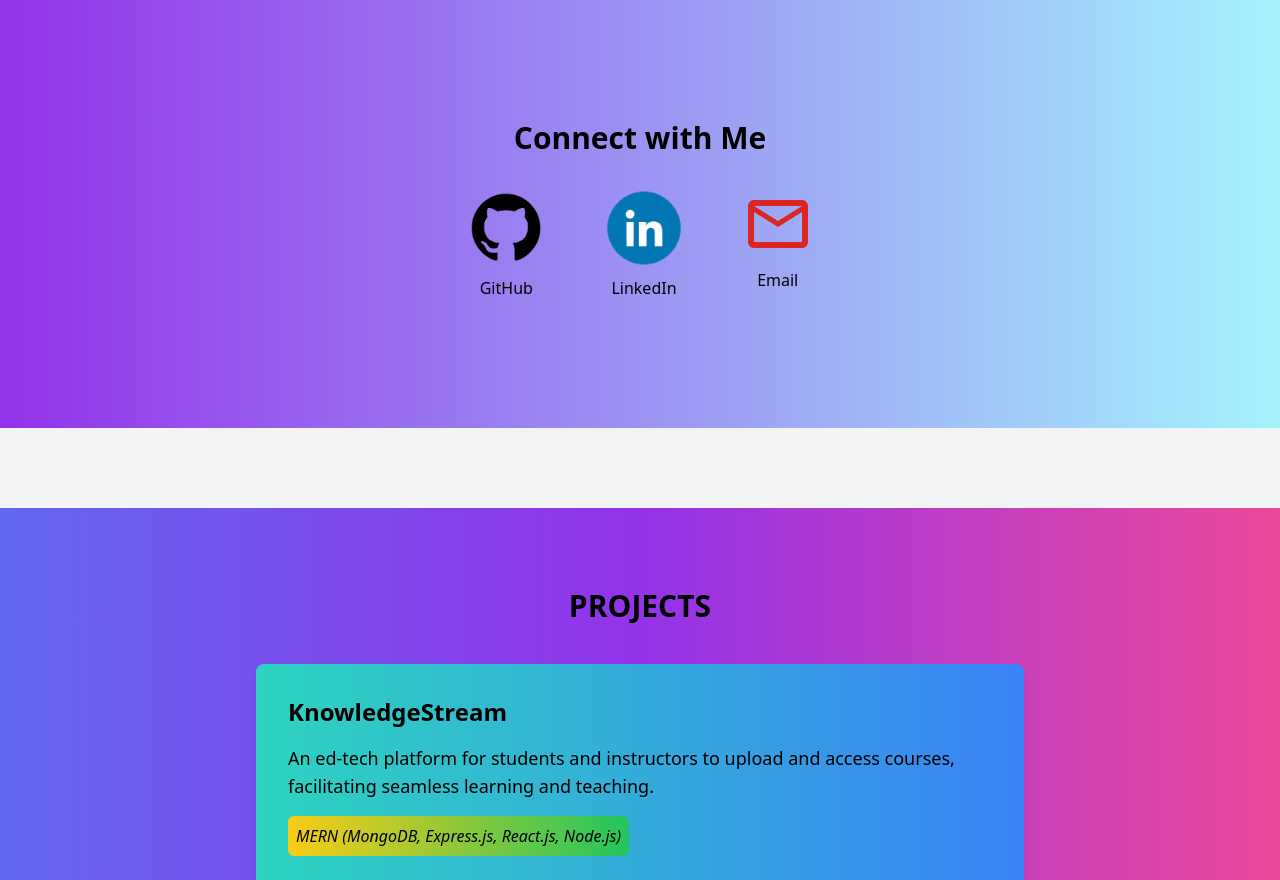
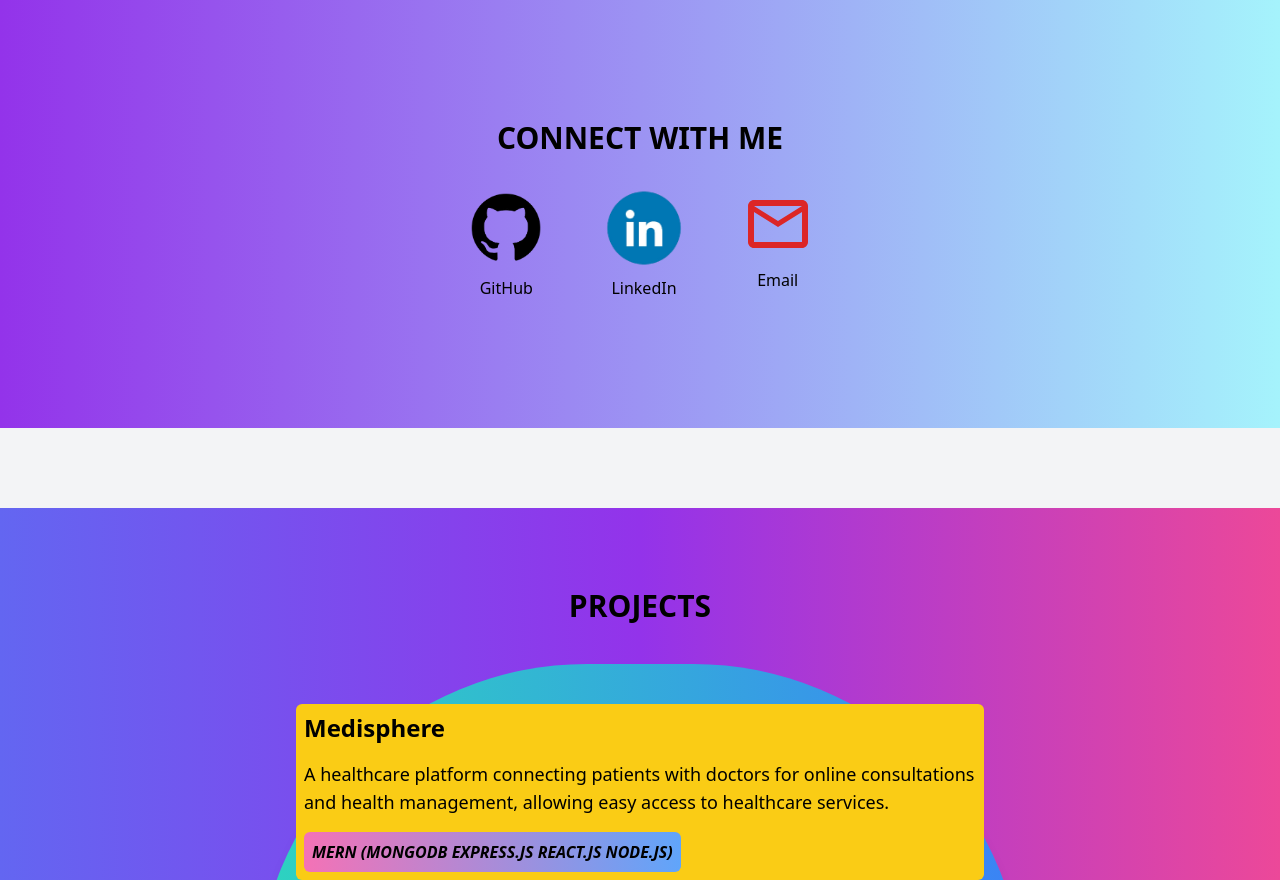
Before and after one commit to prabhjeet13/singh13, a React (Create React App) app: page / in a window 1280 px wide. Shown: the part 1920-2800 px from the top of the page. Built offline with nearby package versions, Linux system fonts and the light colour scheme.

Commit message:
complete

```diff
--- a/package.json
+++ b/package.json
@@ -10,6 +10,7 @@
     "react": "^18.3.1",
     "react-dom": "^18.3.1",
     "react-icons": "^5.4.0",
+    "react-router-dom": "^7.1.3",
     "react-scripts": "5.0.1",
     "react-scroll": "^1.9.0",
     "react-spring": "^9.7.5",
--- a/src/App.js
+++ b/src/App.js
@@ -35,7 +35,7 @@ const App = () => {
         <section id="about" className="py-20 bg-gray-100">
            <About/>
         </section>
-        <section id="about" className="py-20 bg-gray-100">
+        <section id="contact" className="py-20 bg-gray-100">
            <Contact/>
         </section>
         <section id = "projects">
--- a/src/components/About.js
+++ b/src/components/About.js
@@ -1,8 +1,9 @@
 import React from "react";
 import psg  from '../images/psg.png'
+import prabhjeet_singh_gambhir from '../images/Prabhjeet_Singh_Gambhir_Resume.pdf';
 function About() {
   return (
-    <section className="flex flex-col items-center justify-center h-screen bg-gray-900 text-white">
+    <div className="flex flex-col items-center justify-center h-screen bg-gray-900 text-white">
       <div className="w-48 h-48 mb-6">
         <img
           src= {psg}
@@ -14,13 +15,14 @@ function About() {
       <p className="text-center text-xl px-4 md:px-8 max-w-2xl leading-relaxed">
         Passionate software developer with experience in MERN stack.
         I have worked on various projects such as Online Judge and Ed-tech and Medisphere platforms and many more to go.
+
       </p>
-      <a href="./images/prabhjeet_singh_gambhir_resume.pdf" download = "prabhjeet_singh_gambhir_resume.pdf">
+      <a href= {prabhjeet_singh_gambhir} download={"Prabhjeet_Singh_Resume.pdf"} >
         <button className="mt-6 bg-yellow-500 text-gray-900 py-3 px-6 rounded-lg shadow-lg hover:bg-yellow-400 hover:scale-90 transition-all duration-300">
           Download Resume
         </button>
       </a>
-    </section>
+    </div>
   );
 }
 
--- a/src/components/Contact.js
+++ b/src/components/Contact.js
@@ -7,9 +7,9 @@ import github from '../images/github.png';
 import { MdOutlineMailOutline } from "react-icons/md";
 const Contact = () => {
   return (
-    <section id="contact" className="p-32 bg-gradient-to-r from-purple-600 to-cyan-200">
+    <div id="contact" className="p-32 bg-gradient-to-r from-purple-600 to-cyan-200">
       <div className="container mx-auto px-4 text-center">
-        <h2 className="text-3xl font-bold mb-8">Connect with Me</h2>
+        <h2 className="text-3xl font-bold mb-8 uppercase">Connect with Me</h2>
         <div className="flex justify-center space-x-6">
           <a
             href="https://github.com/prabhjeet13"
@@ -41,7 +41,7 @@ const Contact = () => {
           </a>
         </div>
       </div>
-    </section>
+    </div>
   );
 };
 
--- a/src/components/Header.js
+++ b/src/components/Header.js
@@ -1,12 +1,14 @@
 import React from 'react';
-
+import { Link } from 'react-router-dom';
 const Header = () => {
   return (
     <header className="sticky top-0 bg-blue-600 shadow-lg z-50">
       <div className="max-w-7xl mx-auto flex justify-between items-center p-5">
-        <div className="text-white text-2xl font-bold">
-          Singh.
-        </div>
+        <Link to = '/'>
+            <div className="text-white text-2xl font-bold cursor-pointer">
+              Singh.
+            </div>
+        </Link>
         <nav>
           <ul className="flex space-x-5 text-white">
             <li>
--- a/src/components/Projects.js
+++ b/src/components/Projects.js
@@ -4,29 +4,10 @@ import { FaGithub, FaLink } from "react-icons/fa"; // Import icons from react-ic
 const Projects = () => {
   const projects = [
     {
-      name: "KnowledgeStream",
-      description: "An ed-tech platform for students and instructors to upload and access courses, facilitating seamless learning and teaching.",
-      techStack: "MERN (MongoDB, Express.js, React.js, Node.js)",
-      role: "Full-stack Developer",
-      githubLink: "https://github.com/prabhjeet13/studySingh",
-      deployLink: "https://yourdeployedlink.com",
-      features: [
-        "Course uploads with Cloudinary integration for multimedia content",
-        "User authentication and management with JWT",
-        "Interactive UI for students and instructors with real-time updates",
-        "Admin panel for managing courses, users, and content",
-        "Real-time notifications for course updates and events",
-      ],
-      achievements: [
-        "Successfully integrated Cloudinary to enable efficient media management",
-        "Implemented a responsive UI to ensure accessibility across devices",
-        "Optimized the backend to handle large video files and prevent downtime",
-      ],
-    },
-    {
       name: "Medisphere",
-      description: "A healthcare platform connecting patients with doctors for online consultations and health management, allowing easy access to healthcare services.",
-      techStack: "React.js, Node.js, MongoDB",
+      description:
+        "A healthcare platform connecting patients with doctors for online consultations and health management, allowing easy access to healthcare services.",
+      techStack: "MERN (MongoDB Express.js React.js Node.js)",
       role: "Full-stack Developer",
       githubLink: "https://github.com/prabhjeet13/medisphere",
       deployLink: "https://medisphere-rho.vercel.app/",
@@ -36,17 +17,31 @@ const Projects = () => {
         "Real-time chat for consultations with doctors",
         "E-prescription and health record management system",
         "Appointment tracking and notifications for patients",
-      ],
-      achievements: [
-        "Improved patient-doctor interaction through real-time chat functionality",
-        "Implemented secure login using JWT for user authentication",
-        "Developed a smooth and intuitive appointment booking system",
+        "Using REACT_REDUX for state-management globally",
       ],
     },
     {
+      name: "KnowledgeStream",
+      description:
+        "An ed-tech platform for students and instructors to upload and access courses, facilitating seamless learning and teaching.",
+      techStack: "MERN (MongoDB Express.js React.js Node.js)",
+      role: "Full-stack Developer",
+      githubLink: "https://github.com/prabhjeet13/studySingh",
+      deployLink: "https://github.com/prabhjeet13/studySingh",
+      features: [
+        "Course uploads with Cloudinary integration for multimedia content",
+        "User authentication and management with JWT",
+        "Interactive UI for students and instructors with real-time updates",
+        "Admin panel for managing courses, users, and content",
+        "Real-time notifications for course updates and events",
+        "Using REACT_REDUX for state-management globally",
+      ]
+    },
+    {
       name: "@eatSleepCode",
-      description: "An online judge platform that allows users to practice coding problems, execute their code in various languages, and receive feedback.",
-      techStack: "MERN (MongoDB, Express.js, React.js, Node.js)",
+      description:
+        "An online judge platform that allows users to practice coding problems, execute their code in various languages, and receive feedback.",
+      techStack: "MERN (MongoDB Express.js React.js Node.js)",
       role: "Full-stack Developer",
       githubLink: "https://github.com/prabhjeet13/eatsleepcode",
       deployLink: "https://eatsleepcode.vercel.app/",
@@ -56,39 +51,49 @@ const Projects = () => {
         "Test case generation and automated verdict for code submissions",
         "Real-time feedback on code performance and accuracy",
         "Problem-solving leaderboard and user statistics",
-      ],
-      achievements: [
-        "Developed a highly scalable backend to handle concurrent user submissions",
-        "Created a detailed leaderboard to encourage friendly competition among users",
-        "Optimized the problem-solving experience by automatically generating test cases for each problem",
-      ],
+        "Using REACT_REDUX for state-management globally",
+      ]
+    },
+    {
+      name: "User Management App",
+      description:
+        "A comprehensive platform to manage users with features such as secure authentication, role-based access control, and user activity tracking.",
+      techStack: "MERN (MongoDB Express.js React.js Node.js)",
+      role: "Full-stack Developer",
+      githubLink: "https://github.com/prabhjeet13/user_management_app",
+      deployLink: "https://user-management-app-eight-pi.vercel.app/",
+      features: [
+        "Add new User",
+        "Edit User Details",
+        "Delete a User",
+        "Using React-Flow for displaying users beautifully",
+        "Using REACT_REDUX for state-management globally",
+      ]
     },
   ];
 
   return (
-    <section id="projects" className="py-20 bg-gradient-to-r from-indigo-500 via-purple-600 to-pink-500">
+    <div id="projects" className="py-20 bg-gradient-to-r from-indigo-500 via-purple-600 to-pink-500">
       <h2 className="text-3xl font-bold text-center mb-10 uppercase text-black">Projects</h2>
       <div className="mx-auto flex flex-col items-center justify-center gap-10">
         {projects.map((project, index) => (
           <div
             key={index}
-            className="bg-gradient-to-r  rounded-lg shadow-lg p-8 transition-all transform hover:scale-105 hover:shadow-2xl hover:bg-gradient-to-r from-teal-400 to-blue-500 w-full max-w-3xl cursor-pointer"
+            className="bg-gradient-to-r  rounded-full shadow-lg p-8 transition-all transform hover:scale-105 hover:shadow-2xl hover:bg-gradient-to-r from-teal-400 to-blue-500 w-full max-w-3xl cursor-pointer"
           >
-            <h3 className="text-2xl font-semibold mb-4 text-black">{project.name}</h3>
-            <p className="mb-4 text-lg text-black">{project.description}</p>
-            <p className="italic text-black bg-gradient-to-r from-yellow-400 to-green-500 w-fit p-2 rounded-md">{project.techStack}</p>
-            <div className="mt-6">
-              <p className="text-xl font-semibold text-black"><strong>Role:</strong> {project.role}</p>
-              <h4 className="font-semibold mt-4 text-black">Features:</h4>
-              <ul className="list-disc pl-5 mt-2 text-black">
+            <div className="bg-yellow-400 p-2 m-2 rounded-md">
+              <h3 className="text-2xl font-semibold mb-4 text-black capitalize">{project.name}</h3>
+              <p className="mb-4 text-lg text-black">{project.description}</p>
+              <p className="italic text-black font-bold uppercase bg-gradient-to-r from-pink-400 to-blue-400 w-fit p-2 rounded-md">{project.techStack}</p>
+            </div>
+              <div className="bg-purple-500 p-2 m-2 rounded-md">
+                <p className="text-xl font-semibold text-black uppercase italic"><strong>Role:</strong> {project.role}</p>
+              </div>
+            <div className="bg-yellow-500 p-2 m-2 rounded-md">
+              <h3 className="font-semibold mt-4 text-black text-2xl">Features:</h3>
+              <ul className="list-disc pl-5 mt-2 text-black text-xl flex flex-col gap-3">
                 {project.features.map((feature, index) => (
                   <li key={index}>{feature}</li>
-                ))}
-              </ul>
-              <h4 className="font-semibold mt-4 text-black">Achievements:</h4>
-              <ul className="list-disc pl-5 mt-2 text-black">
-                {project.achievements.map((achievement, index) => (
-                  <li key={index}>{achievement}</li>
                 ))}
               </ul>
             </div>
@@ -103,7 +108,7 @@ const Projects = () => {
           </div>
         ))}
       </div>
-    </section>
+    </div>
   );
 };
 
--- a/src/index.js
+++ b/src/index.js
@@ -3,11 +3,14 @@ import ReactDOM from 'react-dom/client';
 import './index.css';
 import App from './App';
 import reportWebVitals from './reportWebVitals';
+import { BrowserRouter } from 'react-router-dom';
 
 const root = ReactDOM.createRoot(document.getElementById('root'));
 root.render(
   <React.StrictMode>
+  <BrowserRouter>
     <App />
+    </BrowserRouter>
   </React.StrictMode>
 );
 
```
Also changed, not shown: 2 other files (tests, documents, lock files or other folders).
